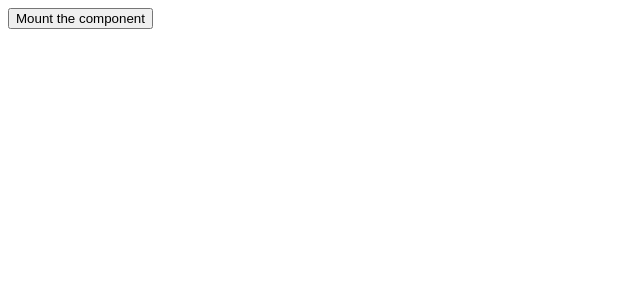
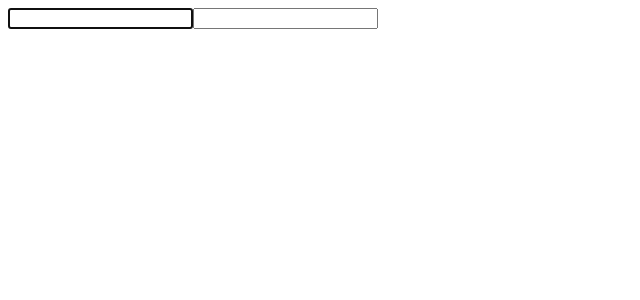
Before and after one commit to 21MoududAhammed/learn-useEffect, a React (Vite) app: page / in a window 1280 px wide. Shown: the top 300 px of the page, without its empty margins (0-640 px from the left). Built offline with nearby package versions, Linux system fonts and the light colour scheme.

Commit message:
challenge one is done

```diff
--- a/src/App.jsx
+++ b/src/App.jsx
@@ -1,15 +1,7 @@
-import { useState } from 'react';
-import Playground from './components/Playground';
+import MyInput from "./components/Challenge";
 
-export default function App() {
-  const [show, setShow] = useState(false);
-  return (
-    <>
-      <button onClick={() => setShow(!show)}>
-        {show ? 'Unmount' : 'Mount'} the component
-      </button>
-      {show && <hr />}
-      {show && <Playground/>}
-    </>
-  );
+export default function App(){
+    return (
+       <MyInput/>
+    );
 }
--- /dev/null
+++ b/src/components/Challenge.jsx
@@ -0,0 +1,23 @@
+import { useEffect, useRef } from 'react';
+
+export default function MyInput({ value, onChange }) {
+  const ref = useRef(null);
+
+  // TODO: This doesn't quite work. Fix it.
+  // ref.current.focus()
+
+  useEffect(()=>{
+    ref.current.focus();
+  },[])
+
+  return (
+   <>
+    <input
+      ref={ref}
+      value={value}
+      onChange={onChange}
+    />
+    <input type="text" name="" id="" />
+   </>
+  );
+}
```
Also changed, not shown: src/components/Playground.jsx (line endings or trailing spaces).
